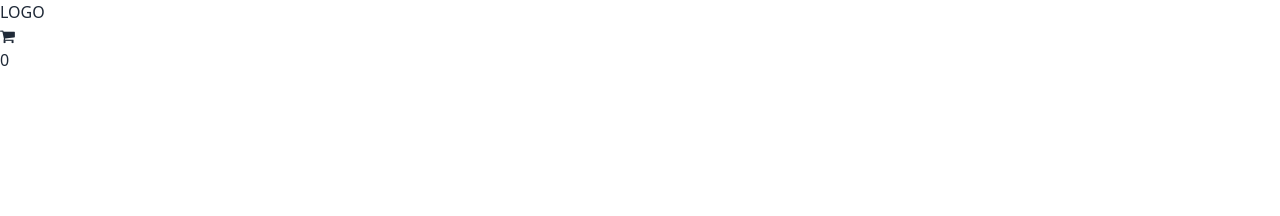
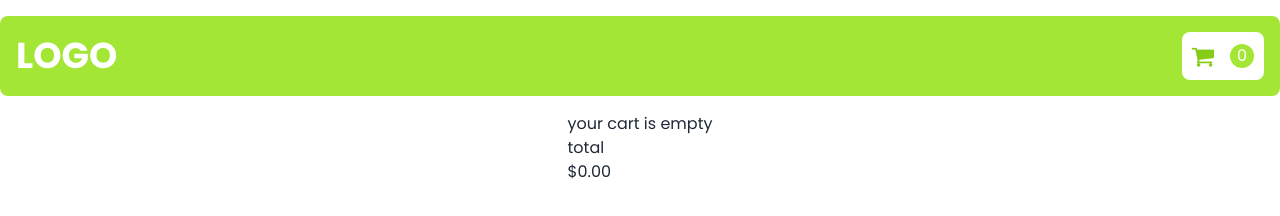
Before and after one commit to Shadman352126/shoppingcart2, a plain HTML site: page index.html in a window 1280 px wide. Drawn offline with nearby package versions, Linux system fonts and the light colour scheme.

Commit message:
header completed

```diff
--- a/css/style.css
+++ b/css/style.css
@@ -0,0 +1,3 @@
+* {
+  font-family: "Poppins", sans-serif;
+}
--- a/index.html
+++ b/index.html
@@ -11,6 +11,14 @@
       href="https://fonts.googleapis.com/css2?family=Poppins:wght@100;200;300;400;500;600;700;800;900&display=swap"
       rel="stylesheet"
     />
+    <!-- fontawsome linking here -->
+    <link
+      rel="stylesheet"
+      href="https://cdnjs.cloudflare.com/ajax/libs/font-awesome/4.7.0/css/font-awesome.css"
+      integrity="sha512-5A8nwdMOWrSz20fDsjczgUidUBR8liPYU+WymTZP1lmY9G6Oc7HlZv156XqnsgNUzTyMefFTcsFH/tnJE/+xBg=="
+      crossorigin="anonymous"
+      referrerpolicy="no-referrer"
+    />
     <!-- tailwind and daisy linking here -->
     <link
       href="https://cdn.jsdelivr.net/npm/daisyui@3.7.3/dist/full.css"
@@ -18,28 +26,41 @@
       type="text/css"
     />
     <script src="https://cdn.tailwindcss.com"></script>
-    <!-- fontawsome linking here -->
-    <link
-      rel="stylesheet"
-      href="https://cdnjs.cloudflare.com/ajax/libs/font-awesome/4.7.0/css/font-awesome.min.css"
-    />
-    <link
-      rel="stylesheet"
-      href="https://cdnjs.cloudflare.com/ajax/libs/font-awesome/4.7.0/css/font-awesome.css"
-      integrity="sha512-5A8nwdMOWrSz20fDsjczgUidUBR8liPYU+WymTZP1lmY9G6Oc7HlZv156XqnsgNUzTyMefFTcsFH/tnJE/+xBg=="
-      crossorigin="anonymous"
-      referrerpolicy="no-referrer"
-    />
   </head>
-  <body>
-    <header>
-      <div class="header">
-        <p class="logo">LOGO</p>
-        <div class="cart">
-          <i class="fa fa-shopping-cart" aria-hidden="true"></i>
-          <p id="count">0</p>
+  <body class="container mx-auto">
+    <header class="flex items-center justify-items-center flex-col">
+      <div
+        class="header h-20 w-full flex items-center justify-between p-4 my-4 bg-lime-400 rounded-lg"
+      >
+        <p class="logo font-bold text-4xl text-white">LOGO</p>
+        <div
+          class="cart bg-white py-2 px-2.5 flex justify-between items-center rounded-lg"
+        >
+          <i
+            class="fa fa-shopping-cart text-lime-500 mr-4 text-2xl"
+            aria-hidden="true"
+          ></i>
+          <p
+            class="h-6 w-6 bg-lime-400 text-white rounded-full flex items-center justify-center"
+            id="count"
+          >
+            0
+          </p>
         </div>
       </div>
     </header>
+    <main class="flex items-center justify-items-center flex-col">
+      <div id="root"></div>
+      <div class="sidebar">
+        <div class="head">
+          <p></p>
+        </div>
+        <div id="cartitem">your cart is empty</div>
+        <div class="foot">
+          <h3>total</h3>
+          <h2 id="total">$0.00</h2>
+        </div>
+      </div>
+    </main>
   </body>
 </html>
```
